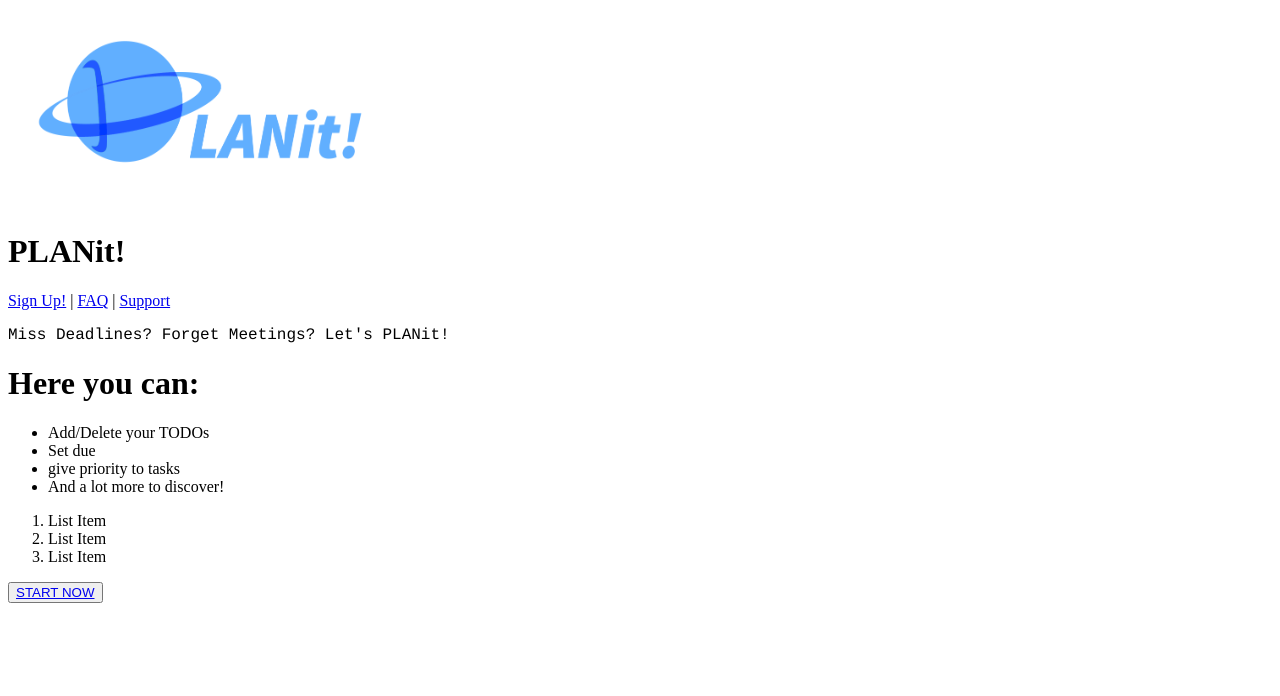
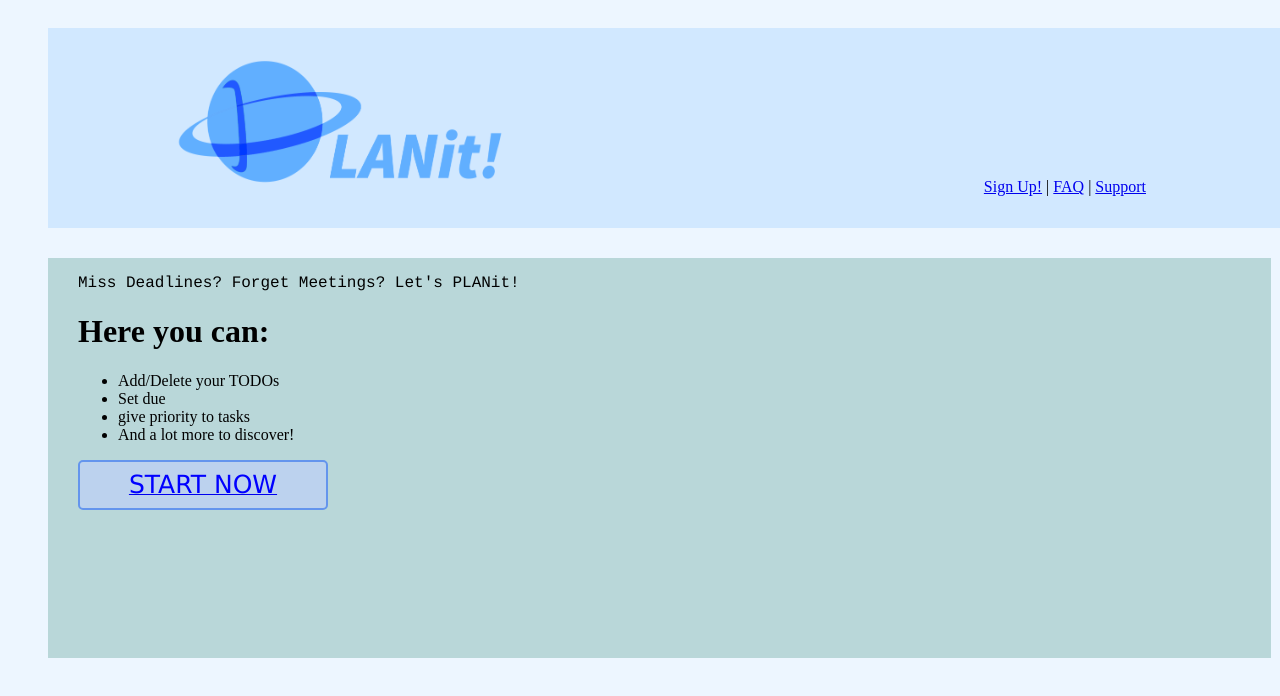
Before and after one commit to stellarnull/web_lab, a plain HTML site: page hello.html in a window 1280 px wide. Drawn offline with Linux system fonts and the light colour scheme.

Commit message:
css hello

```diff
--- a/hello.html
+++ b/hello.html
@@ -10,7 +10,6 @@
 
 	<header>
 		<img id="logo" src="img/logo.png" />
-		<h1>PLANit!</h1>
 		<nav>
 		<a href="#">Sign Up!</a> |
 		<a href="#">FAQ</a> |
@@ -20,6 +19,8 @@
 
 	<main>
 		<p>Miss Deadlines? Forget Meetings? Let's PLANit!</p>
+
+		<div>
 			<h1>Here you can:</h1>
 			<ul>
 				<li>Add/Delete your TODOs</li>
@@ -27,15 +28,10 @@
 				<li>give priority to tasks</li>
 				<li>And a lot more to discover!</li>
 			</ul>
+		</div>
 
-	<div>
-	<ol>
-	<li>List Item</li>
-	<li>List Item</li>
-	<li>List Item</li>
-	</ol>
 	<button><a href="mainpage.html">
-			START NOW</a></h1>
+			<span>START NOW</span></a></h1>
 	</button>
 
 	<footer>
--- a/stylehello.css
+++ b/stylehello.css
@@ -4,9 +4,69 @@ p {
 
 span {
 	color: blue;
+	font-size: 25px;
+	font-family: Verdana;
+
+}
+
+body
+{
+	background-color: #edf6ff;
+	padding-left: 40px;
 }
 
 #logo {
 	height: 200px;
 	width: 390px;
+	padding-top: -20px;
+	padding-left: 100px;
 }
+
+button
+{
+    height: 50px;
+    width: 250px;
+    border-color: #6495ED;
+    background-color: #BCD2EE;
+    border-style: solid;
+    border-width: 2px;
+    border-radius: 5px;
+    margin: auto;
+    text-align: center;
+    text-decoration: none;
+}
+
+div
+{
+	border-radius: 5px;
+}
+
+header
+{
+	z-index: 1;
+	position: fixed;
+	width: 97.5%;
+	margin-top: 20px;
+	height: 200px;
+	background-color: #d1e8ff;
+	margin-bottom: 10px;
+}
+
+nav
+{
+	float: right;
+	padding-right: 150px;
+	padding-top: 150px;
+}
+
+main
+{
+	position: relative;
+	float: left;
+	margin-top: 50px;
+	width: 97.5%;
+	height: 400px;
+	background-color: #B9D7D9;
+	margin-top: 250px;
+	padding-left: 30px;
+}
--- /dev/null
+++ b/stylemain.css
@@ -0,0 +1,6 @@
+//stylemain
+
+body
+{
+	background-color: #e0f0ff;
+}
```
Also changed, not shown: app.js (+48 -16 lines), mainpage.html (+2 -0 lines). Lines whose indentation alone changed are shown as unchanged.
